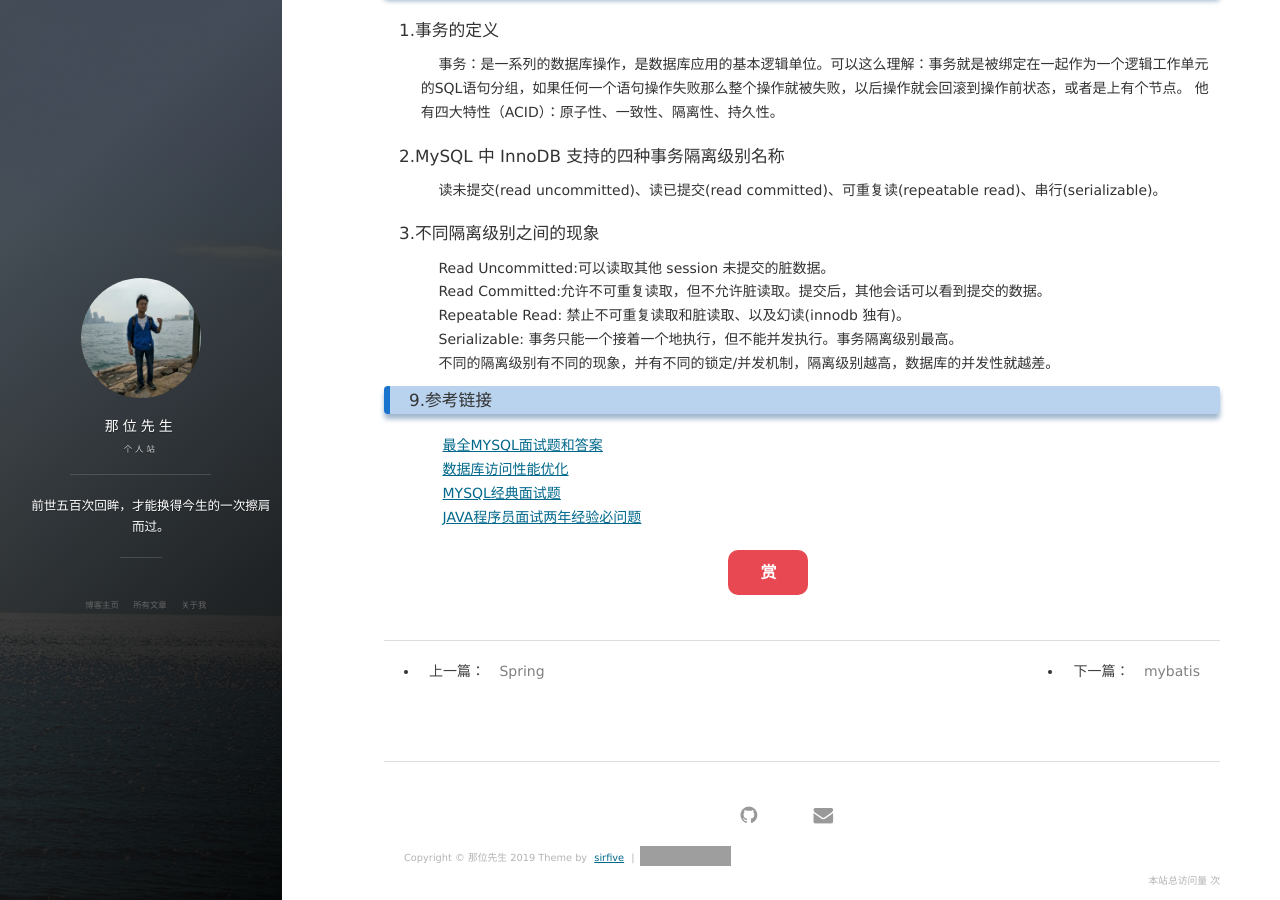
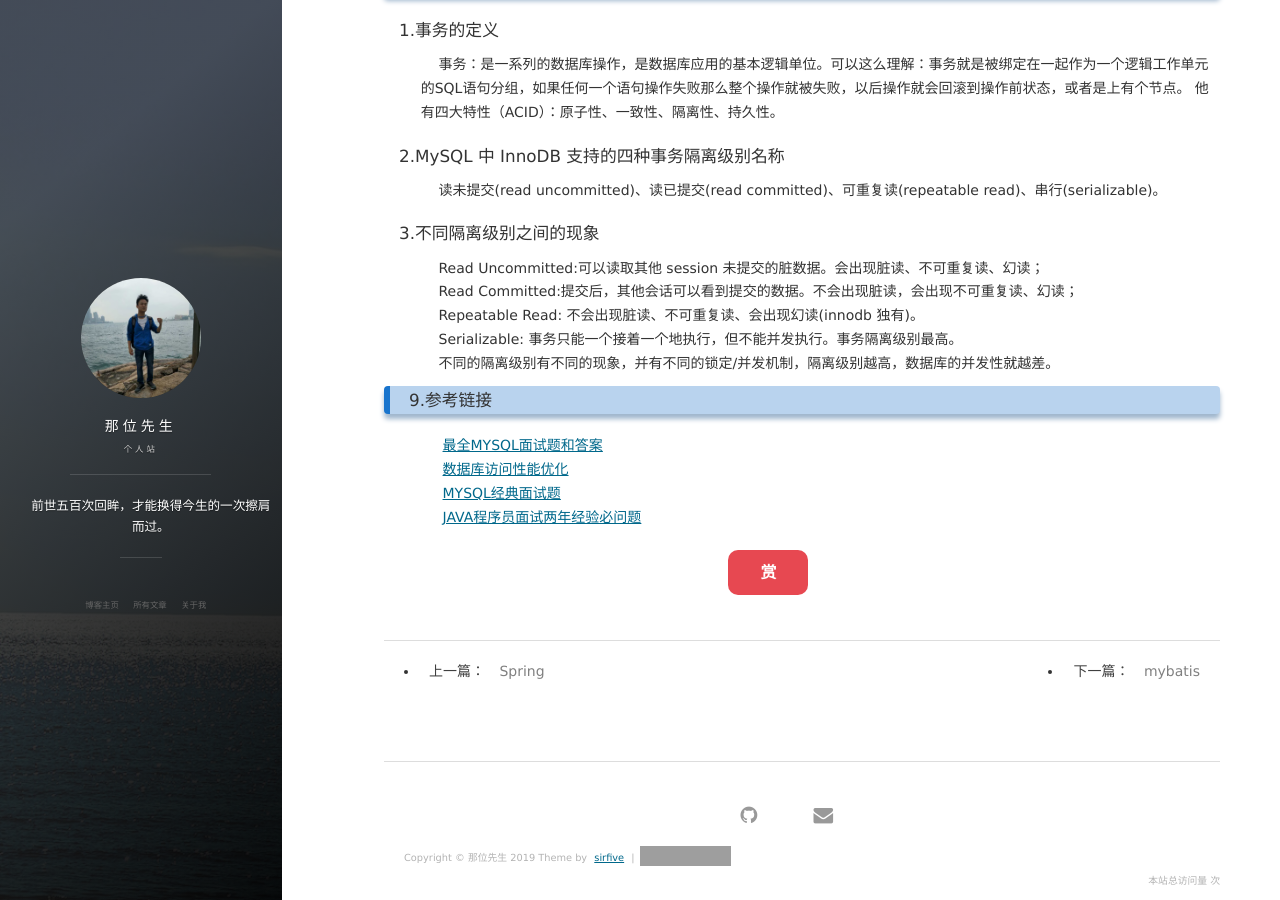
Before and after one commit to sirFive/sirFive.github.io, a Jekyll site: the page built from _posts/2019-01-20-mysql.html, in a window 1280 px wide and 900 px high, scrolled down 3086 px. Built offline with Jekyll 4.4.1, drawn with Linux system fonts in a browser that asks for light colours; nearby versions of some CDN libraries; comment, search, counter and statistics services are not loaded; grey boxes are pictures that could not be loaded.

Commit message:
事物隔离级别

```diff
--- a/_posts/2019-01-20-mysql.html
+++ b/_posts/2019-01-20-mysql.html
@@ -137,9 +137,9 @@ tag: 复习
 </p>
 <h4>3.不同隔离级别之间的现象</h4>
 <p style="margin-left: 2%;">
-	&nbsp;&nbsp;&nbsp;&nbsp;Read Uncommitted:可以读取其他 session 未提交的脏数据。<br/>
-	&nbsp;&nbsp;&nbsp;&nbsp;Read Committed:允许不可重复读取，但不允许脏读取。提交后，其他会话可以看到提交的数据。<br/>
-	&nbsp;&nbsp;&nbsp;&nbsp;Repeatable Read: 禁止不可重复读取和脏读取、以及幻读(innodb 独有)。<br/>
+	&nbsp;&nbsp;&nbsp;&nbsp;Read Uncommitted:可以读取其他 session 未提交的脏数据。会出现脏读、不可重复读、幻读；<br/>
+	&nbsp;&nbsp;&nbsp;&nbsp;Read Committed:提交后，其他会话可以看到提交的数据。不会出现脏读，会出现不可重复读、幻读；<br/>
+	&nbsp;&nbsp;&nbsp;&nbsp;Repeatable Read: 不会出现脏读、不可重复读、会出现幻读(innodb 独有)。<br/>
 	&nbsp;&nbsp;&nbsp;&nbsp;Serializable: 事务只能一个接着一个地执行，但不能并发执行。事务隔离级别最高。<br/>
 	&nbsp;&nbsp;&nbsp;&nbsp;不同的隔离级别有不同的现象，并有不同的锁定/并发机制，隔离级别越高，数据库的并发性就越差。<br/>
 </p>
```
